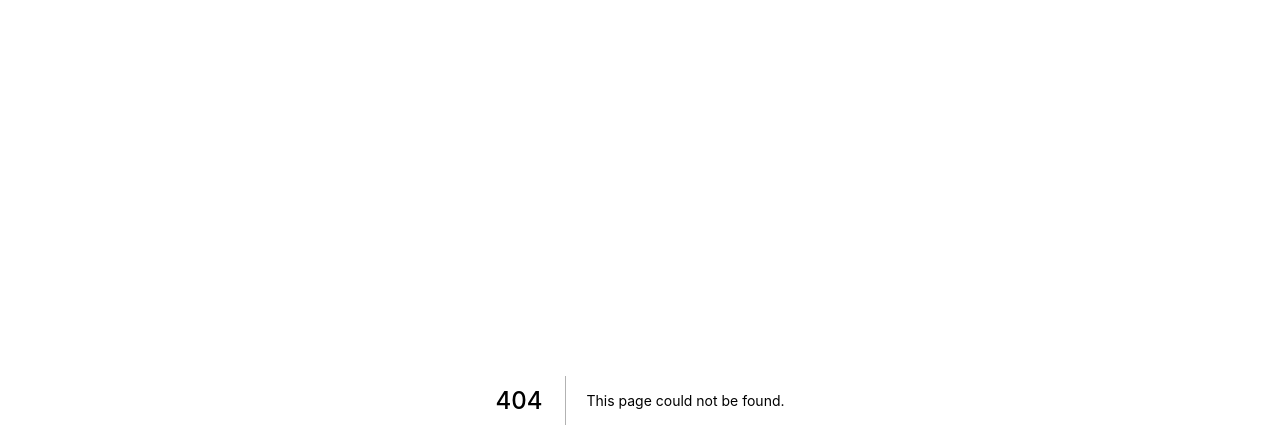
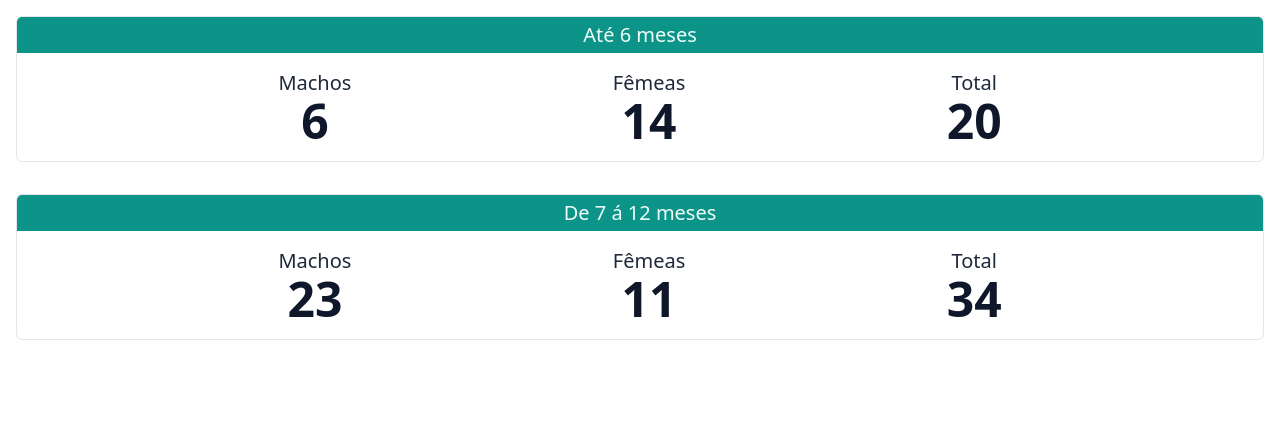
Before and after one commit to mardenrafael/agrobov-web, a Next.js app: page /dashboard in a window 1280 px wide. Before the commit this address had no page. Shown: the top 448 px of the page. Built offline with nearby package versions, Linux system fonts and the light colour scheme.

Commit message:
tela dashboard

```diff
--- /dev/null
+++ b/src/components/Card/index.tsx
@@ -0,0 +1,28 @@
+import Contador from "../Contador";
+
+interface Props {
+  titulo: string;
+  machosQtd: number;
+  femeasQtd: number;
+}
+
+const Card: React.FC<Props> = ({ titulo, femeasQtd, machosQtd }) => {
+  const total = femeasQtd + machosQtd;
+
+  return (
+    <div className="border rounded-md  overflow-hidden">
+      <div className="bg-teal-600 p-1">
+        <h2 className="text-center font-light text-xl text-teal-50 ">
+          {titulo}
+        </h2>
+      </div>
+      <div className="flex justify-evenly  py-4">
+        <Contador label="Machos" value={machosQtd} />
+        <Contador label="Fêmeas" value={femeasQtd} />
+        <Contador label="Total" value={total} />
+      </div>
+    </div>
+  );
+};
+
+export default Card;
--- /dev/null
+++ b/src/components/Contador/index.tsx
@@ -0,0 +1,17 @@
+interface Props {
+  label: string;
+  value: number;
+}
+
+const Contador: React.FC<Props> = ({ label, value }) => {
+  return (
+    <>
+      <div className="text-center">
+        <span className="text-xl font-light text-slate-800">{label}</span>
+        <h3 className=" text-5xl font-bold text-slate-900">{value}</h3>
+      </div>
+    </>
+  );
+};
+
+export default Contador;
--- /dev/null
+++ b/src/mocks/dashboard.ts
@@ -0,0 +1,13 @@
+const dashboard = [
+  {
+    titulo: "Até 6 meses",
+    machosQtd: 6,
+    femeasQtd: 14,
+  },
+  {
+    titulo: "De 7 á 12 meses",
+    machosQtd: 23,
+    femeasQtd: 11,
+  },
+];
+export default dashboard;
--- /dev/null
+++ b/src/pages/cadastro/brinco.tsx
@@ -0,0 +1,13 @@
+import Brinco from "../../components/Brinco";
+
+const CadastroBrinco = () => {
+  return (
+    <div>
+      <div>
+        <Brinco />
+      </div>
+    </div>
+  );
+};
+
+export default CadastroBrinco;
--- /dev/null
+++ b/src/pages/dashboard.tsx
@@ -0,0 +1,20 @@
+import Card from "../components/Card";
+import grupos from "../mocks/dashboard";
+const Dashboard = () => {
+  return (
+    <>
+      <div className="flex flex-col p-4 gap-8">
+        {grupos.map(({ titulo, machosQtd, femeasQtd }, index) => (
+          <Card
+            key={index}
+            titulo={titulo}
+            machosQtd={machosQtd}
+            femeasQtd={femeasQtd}
+          />
+        ))}
+      </div>
+    </>
+  );
+};
+
+export default Dashboard;
--- a/tailwind.config.js
+++ b/tailwind.config.js
@@ -2,8 +2,8 @@
 module.exports = {
   content: [],
   content: [
-    "./pages/**/*.{js,ts,jsx,tsx}",
-    "./components/**/*.{js,ts,jsx,tsx}",
+    "./src/pages/**/*.{js,ts,jsx,tsx}",
+    "./src/components/**/*.{js,ts,jsx,tsx}",
   ],
   theme: {
     extend: {},
```
Also changed, not shown: src/components/Brinco/index.tsx (added, +33 -0 lines), src/pages/_app.tsx (renamed from pages/_app.tsx), src/pages/api/hello.ts (renamed from pages/api/hello.ts), src/pages/index.tsx (renamed from pages/index.tsx), src/styles/Home.module.css (renamed from styles/Home.module.css), src/styles/globals.css (renamed from styles/globals.css).
